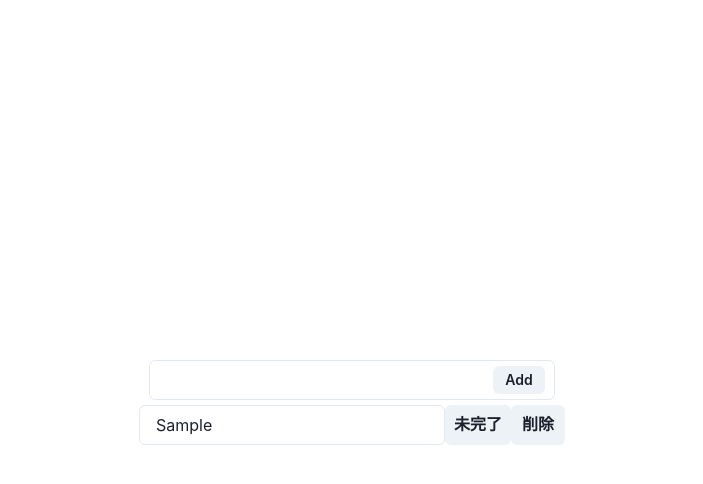
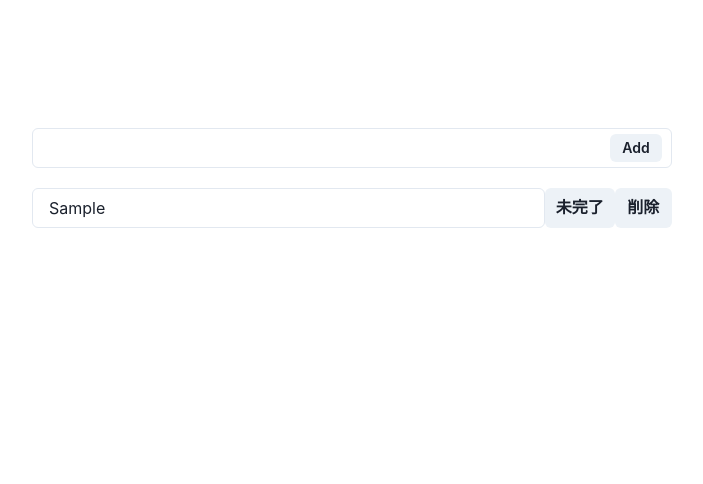
Before and after one commit to illionillion/usecontext-todo-app, a React (Vite) app: page / in a window 1280 px wide. Both pictures are taken after typing "Sample" into the empty fields and a click on the button "Add". Shown: the top 484 px of the page, without its empty margins (288-991 px from the left). Built offline with nearby package versions, Linux system fonts and the light colour scheme.

Commit message:
fix: スタイルの修正

```diff
--- a/src/components/TextAdd.tsx
+++ b/src/components/TextAdd.tsx
@@ -23,7 +23,7 @@ export const TextAdd: FC = () => {
     }
 
     return (
-        <Box padding="5px 10px">
+        <Box>
             <InputGroup>
                 <Input value={todo} onInput={handleTodoChange} />
                 <InputRightElement width='4.5rem'>
--- a/src/components/ToDoApp.tsx
+++ b/src/components/ToDoApp.tsx
@@ -6,7 +6,7 @@ import { ToDoList } from "./ToDoList";
 export const ToDoApp: FC = () => {
     return (
         <Box width="full" height="100svh" justifyContent="center" alignItems="center" display="flex">
-            <Flex direction="column">
+            <Flex width="50%" minWidth="350px" height="full" direction="column" gap={5} paddingY="10%">
                 <TextAdd />
                 <ToDoList />
             </Flex>
--- a/src/components/ToDoItem.tsx
+++ b/src/components/ToDoItem.tsx
@@ -42,7 +42,7 @@ export const ToDoItem: FC<ToDoItemProps> = ({ index, todo, isDone }) => {
     }, [todoState])
 
     return (
-        <ListItem>
+        <ListItem marginBottom={5}>
             <Flex>
                 <Input value={todoState.todo} onInput={handleTodoChange} ref={inputRef} />
                 <Button onClick={handleIsDoneChange}>{todoState.isDone ? "完了" : "未完了"}</Button>
--- a/src/components/ToDoList.tsx
+++ b/src/components/ToDoList.tsx
@@ -6,7 +6,7 @@ import { ToDoItem } from "./ToDoItem";
 export const ToDoList: FC = () => {
     const { todos } = useContext(todoContext)
     return (
-        <List>
+        <List overflow="scroll">
             {todos.map((item) => (
                 <ToDoItem key={item.index} index={item.index} todo={item.todo} isDone={item.isDone} />
             ))}
```
